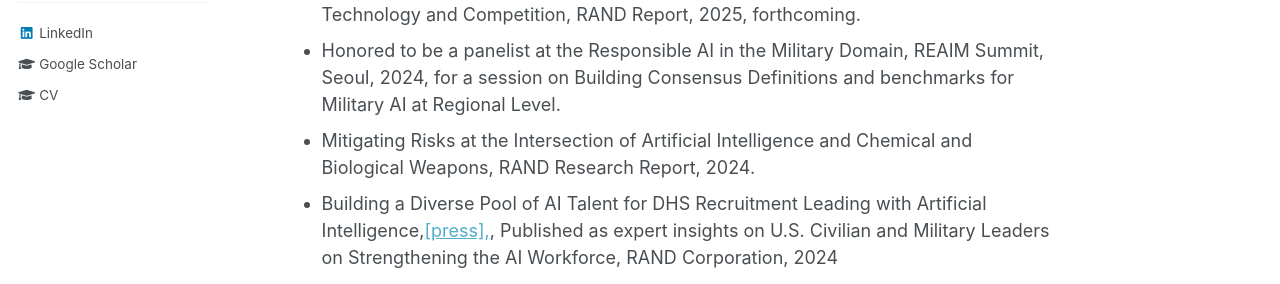
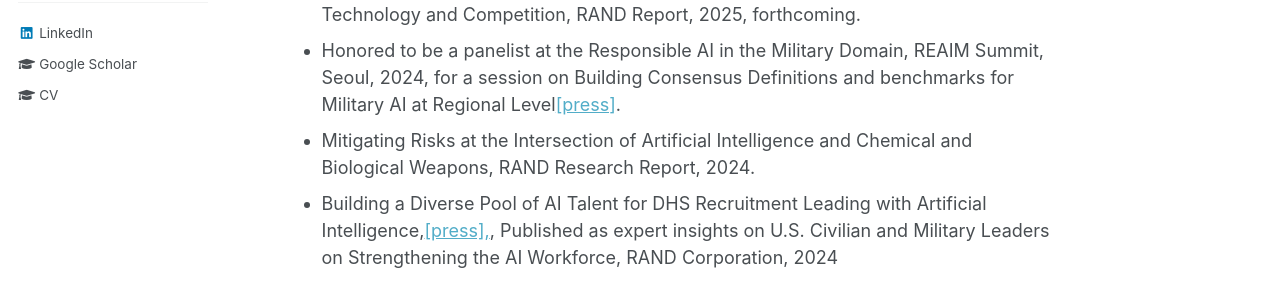
Before and after one commit to neetip/neetip.github.io, a Jekyll site: the page built from _pages/about.md, in a window 1280 px wide and 900 px high, scrolled down 1018 px. Shown: the part 220-504 px from the top of the window. Built offline with Jekyll 4.4.1, drawn with Linux system fonts in a browser that asks for light colours.

Commit message:
Update about.md

```diff
--- a/_pages/about.md
+++ b/_pages/about.md
@@ -24,7 +24,7 @@ I have completed my postdoc from the Department of Computer Science at Dartmouth
 
 <b> Research highlights</b>
 * Emerging Technology Standards, New Risks and Opportunities in an Age of Technology and Competition, RAND Report, 2025, forthcoming.
-* Honored to be a panelist at the Responsible AI in the Military Domain, REAIM Summit, Seoul, 2024, for a session on Building Consensus Definitions and benchmarks for Military AI at Regional Level.
+* Honored to be a panelist at the Responsible AI in the Military Domain, REAIM Summit, Seoul, 2024, for a session on Building Consensus Definitions and benchmarks for Military AI at Regional Level<a href="https://reaim2024.kr/home/reaimeng/board/bbsReaimDetail.do">[press]</a>.
 * Mitigating Risks at the Intersection of Artificial Intelligence and Chemical and Biological Weapons, RAND Research Report, 2024.
 * Building a Diverse Pool of AI Talent for DHS Recruitment Leading with Artificial Intelligence,<a href="https://www.rand.org/pubs/perspectives/PEA3414-1.html#document-details">[press],</a>, Published as expert insights on U.S. Civilian and Military Leaders on Strengthening the AI Workforce, RAND Corporation, 2024
 * Applying an Equity Lens to Digital Content Transparency and Global AI Standards, RAND Perspective, 2024. <a href="https://www.rand.org/pubs/perspectives/PEA3379-1.html">[press]</a>
```
